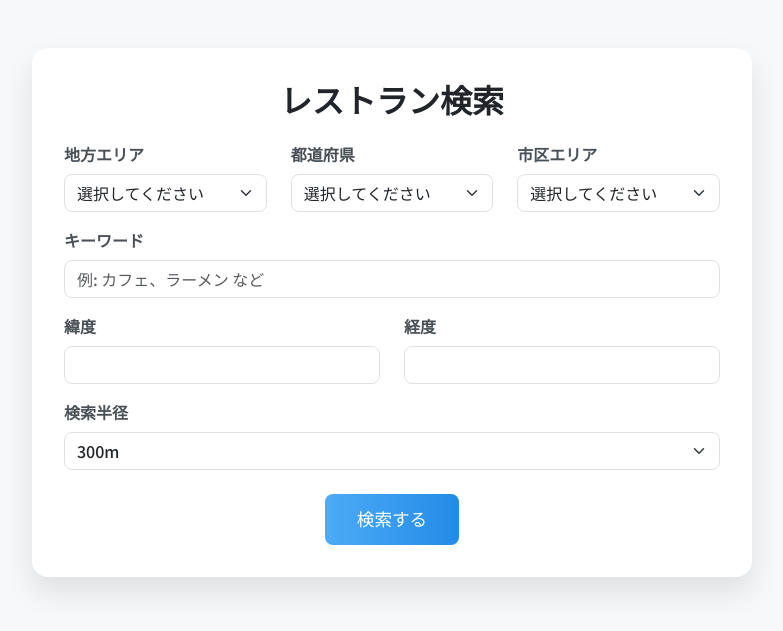
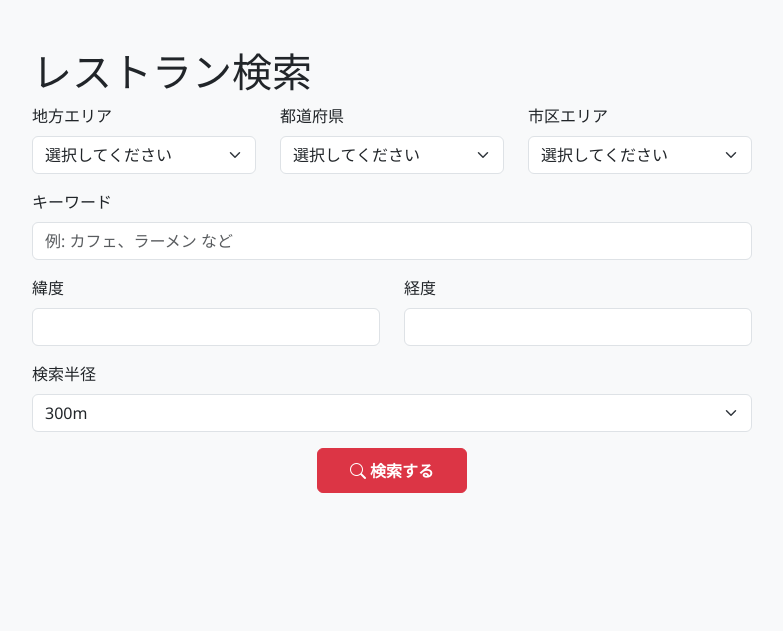
Before and after one commit to tenj1n/restaurant_finder_app, a Flask app: page / in a window 1280 px wide. Shown: the top 631 px of the page, without its empty margins (248-1031 px from the left). Run offline with Flask 3, Linux system fonts and the light colour scheme.

Commit message:
検索UI変更

```diff
--- a/templates/index.html
+++ b/templates/index.html
@@ -1,65 +1,58 @@
 <!DOCTYPE html>
 <html lang="ja">
 <head>
-  <meta charset="UTF-8" />
+  <meta charset="UTF-8">
   <title>レストラン検索</title>
-  <link href="https://cdn.jsdelivr.net/npm/bootstrap@5.3.2/dist/css/bootstrap.min.css" rel="stylesheet" />
-  <link href="https://fonts.googleapis.com/css2?family=Noto+Sans+JP:wght@500;700&display=swap" rel="stylesheet" />
+  <link href="https://cdn.jsdelivr.net/npm/bootstrap@5.3.2/dist/css/bootstrap.min.css" rel="stylesheet">
+  <link href="https://cdn.jsdelivr.net/npm/bootstrap-icons@1.10.5/font/bootstrap-icons.css" rel="stylesheet">
   <style>
     body {
-      font-family: 'Noto Sans JP', sans-serif;
-      background-color: #f6f8fa;
+      background-color: #f8f9fa;
+      font-family: 'Segoe UI', sans-serif;
     }
 
-    .card-style {
-      border: none;
-      border-radius: 16px;
-      box-shadow: 0 15px 30px rgba(0, 0, 0, 0.1);
-      padding: 2rem;
-      background-color: #ffffff;
+    .search-bar {
+      background-color: #fff;
+      border-radius: 8px;
+      box-shadow: 0 3px 10px rgba(0, 0, 0, 0.06);
+      padding: 1rem;
     }
 
-    h1 {
-      font-weight: 700;
-      font-size: 2rem;
-      margin-bottom: 1.5rem;
-      text-align: center;
-      color: #212529;
+    .search-item {
+      display: flex;
+      align-items: center;
+      gap: 0.5rem;
+      background-color: #f1f3f5;
+      border-radius: 6px;
+      padding: 0.5rem 0.75rem;
     }
 
-    .form-label {
+    .search-item i {
       color: #495057;
-      font-weight: 600;
+      font-size: 1.2rem;
     }
 
-    .form-control,
-    .form-select {
-      border-radius: 0.5rem;
-      transition: border-color 0.2s, box-shadow 0.2s;
+    .search-item select,
+    .search-item input {
+      border: none;
+      background: transparent;
+      outline: none;
+      width: 100%;
     }
 
-    .form-control:focus,
-    .form-select:focus {
-      border-color: #4dabf7;
-      box-shadow: 0 0 0 0.2rem rgba(77, 171, 247, 0.25);
+    .btn-search {
+      border-radius: 6px;
+      font-weight: bold;
+      padding: 0.6rem 2rem;
     }
 
-    .btn-gradient {
-      background: linear-gradient(to right, #4dabf7, #228be6);
-      color: white;
-      border: none;
-      border-radius: 0.5rem;
-      padding: 0.75rem 2rem;
-      font-size: 1.1rem;
-      transition: background 0.3s ease;
-    }
-
-    .btn-gradient:hover {
-      background: linear-gradient(to right, #339af0, #1c7ed6);
+    @media (max-width: 768px) {
+      .search-bar {
+        flex-direction: column;
+      }
     }
   </style>
 </head>
-
 <body>
   <div class="container py-5">
     <div class="card-style mx-auto" style="max-width: 720px;">
@@ -128,8 +121,10 @@
         </div>
 
         <!-- ボタン -->
-        <div class="text-center mt-4">
-          <button type="submit" class="btn btn-gradient">検索する</button>
+        <div class="d-flex justify-content-center">
+            <button type="submit" class="btn btn-danger btn-search">
+            <i class="bi bi-search"></i> 検索する
+            </button>
         </div>
       </form>
     </div>
@@ -205,10 +200,10 @@
         }
     });
 
-    // 現在地を自動取得して入力
+    // 現在地取得（必要に応じて）
     navigator.geolocation.getCurrentPosition(function (position) {
-        latInput.value = position.coords.latitude;
-        lngInput.value = position.coords.longitude;
+        document.getElementById("lat").value = position.coords.latitude;
+        document.getElementById("lng").value = position.coords.longitude;
     });
 
     // フォーム送信前チェック
```
